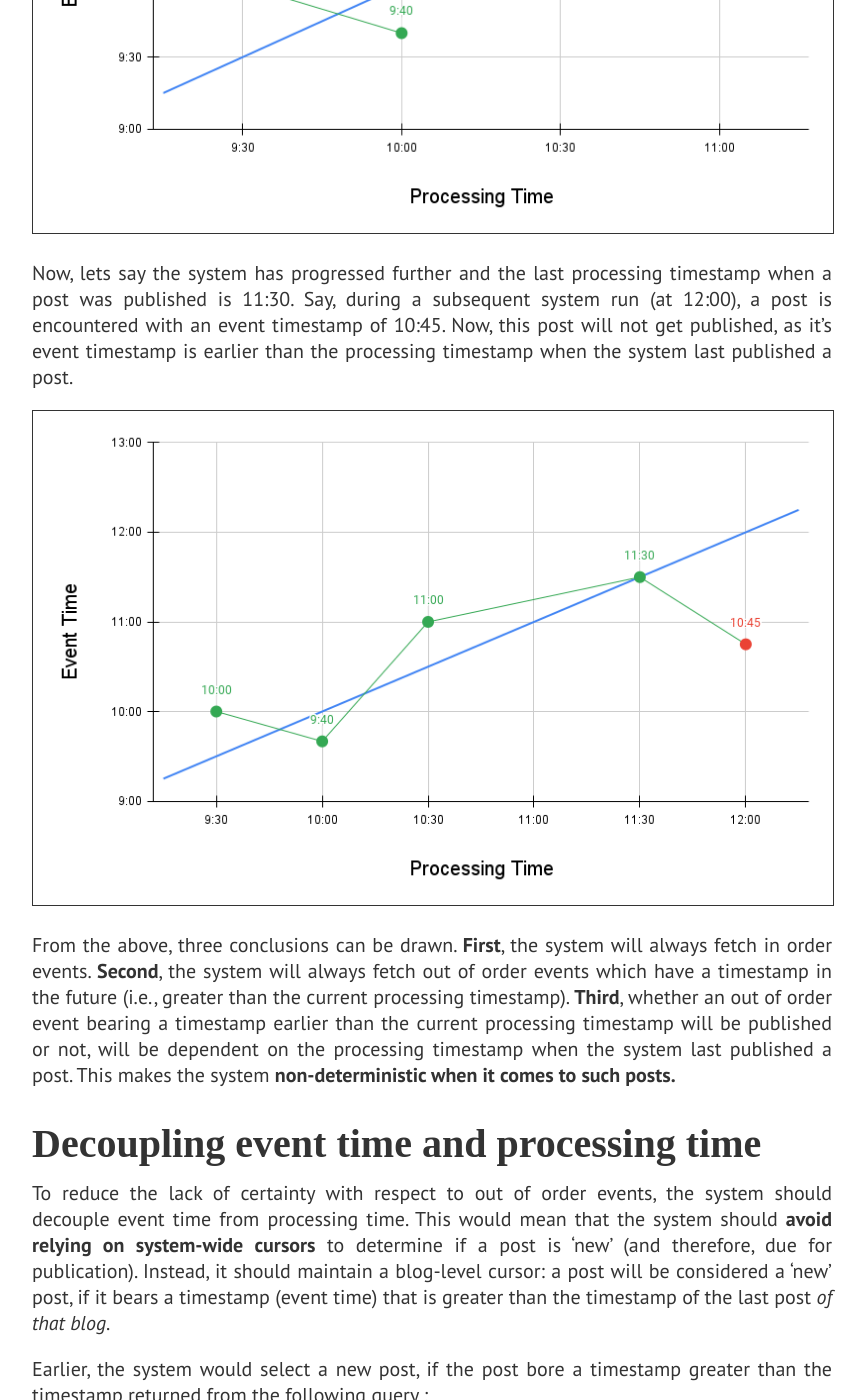
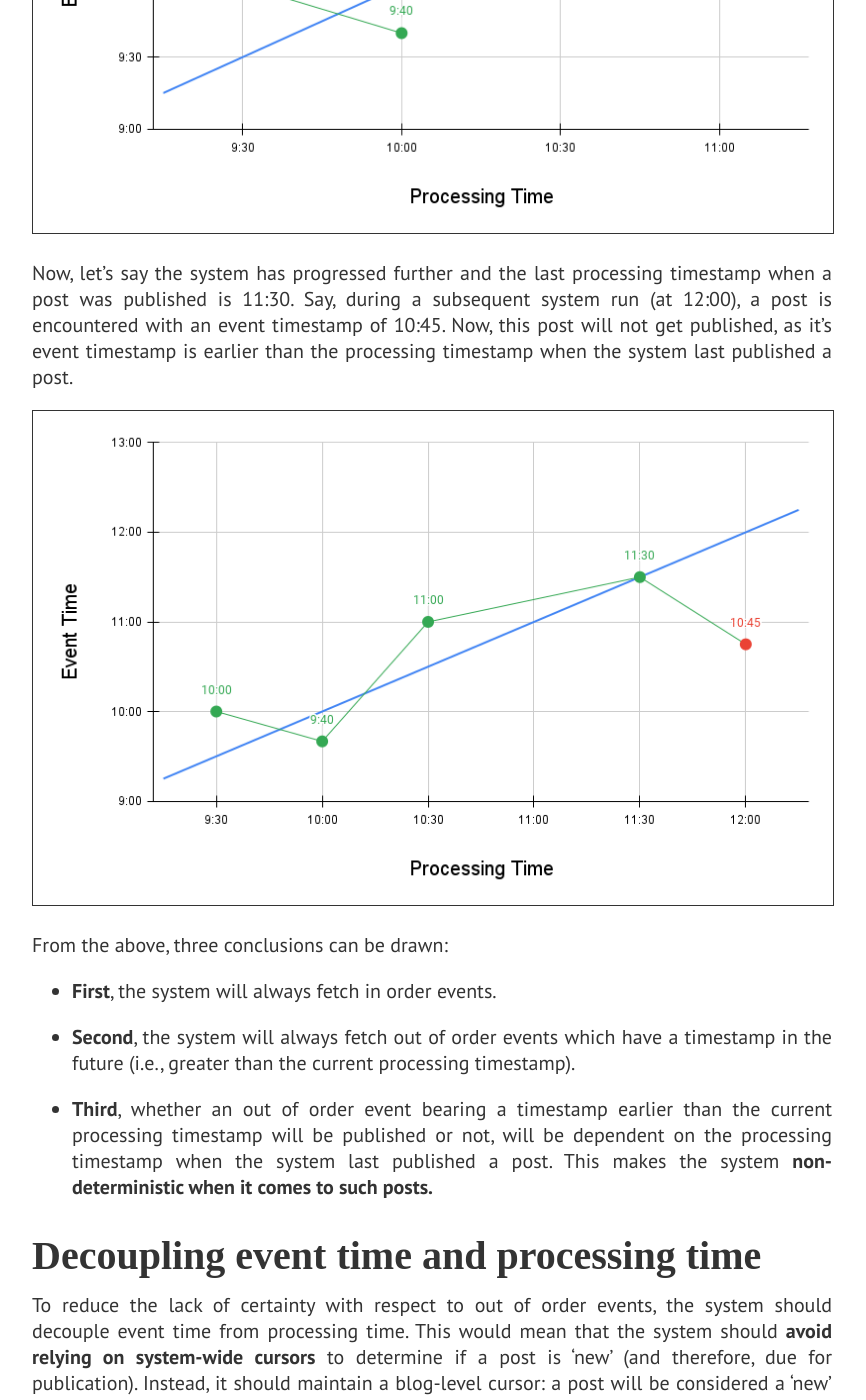
Before and after one commit to oitee/oitee.github.io, a Jekyll site: the page built from _posts/2021-10-19-event-and-processing-time-semantics.md, in a window 1280 px wide and 1400 px high, scrolled down 4376 px. Shown: the whole window, without its empty margins (208-1074 px from the left). Built offline with Jekyll 4.4.1, drawn with Linux system fonts in a browser that asks for light colours; some web fonts are replaced; some of the changed text lies outside the part shown.

Commit message:
Add grammatical corrections

```diff
--- a/_posts/2021-10-19-event-and-processing-time-semantics.md
+++ b/_posts/2021-10-19-event-and-processing-time-semantics.md
@@ -47,12 +47,17 @@ Now, let's take the example of a post that was published earlier than the curren
 
 <img src="/assets/images/chart_out_of_order_event_2.png" alt="Out of Order Event" border="1px" width="100%"/>
 
-Now, lets say the system has progressed further and the last processing timestamp when a post was published is 11:30. Say, during a subsequent system run (at 12:00), a post is encountered with an event timestamp of 10:45. Now, this post will not get published, as it's event timestamp is earlier than the processing timestamp when the system last published a post.
+Now, let's say the system has progressed further and the last processing timestamp when a post was published is 11:30. Say, during a subsequent system run (at 12:00), a post is encountered with an event timestamp of 10:45. Now, this post will not get published, as it's event timestamp is earlier than the processing timestamp when the system last published a post.
 
 
 <img src="/assets/images/chart_complete.png" alt="Snapshot of all out of order events" border="1px" width="100%"/>
 
-From the above, three conclusions can be drawn. **First**, the system will always fetch in order events. **Second**, the system will always fetch out of order events which have a timestamp in the future (i.e., greater than the current processing timestamp). **Third**, whether an out of order event bearing a timestamp earlier than the current processing timestamp will be published or not, will be dependent on the processing timestamp when the system last published a post. This makes the system **non-deterministic when it comes to such posts.**
+From the above, three conclusions can be drawn:
+- **First**, the system will always fetch in order events.
+
+- **Second**, the system will always fetch out of order events which have a timestamp in the future (i.e., greater than the current processing timestamp).
+
+- **Third**, whether an out of order event bearing a timestamp earlier than the current processing timestamp will be published or not, will be dependent on the processing timestamp when the system last published a post. This makes the system **non-deterministic when it comes to such posts.**
 
 ## Decoupling event time and processing time
 
```
Also changed, not shown: other parts of _posts/2021-10-19-event-and-processing-time-semantics.md (+1 -1 lines).
